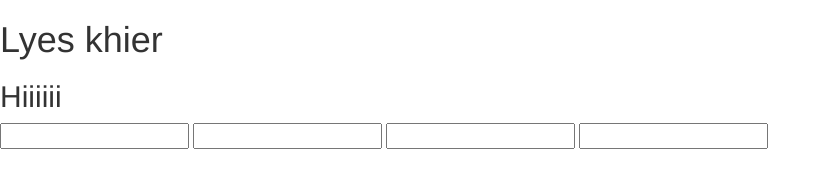
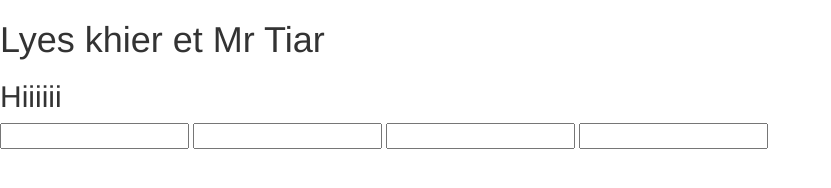
Before and after one commit to khierlyes/khierlyes.github.io, a website: page lyes.html in a window 1280 px wide. Shown: the whole page, without its empty margins (0-831 px from the left). Drawn offline with nearby package versions, Linux system fonts and the light colour scheme; no server answers.

Commit message:
modif tiar

```diff
--- a/lyes.html
+++ b/lyes.html
@@ -12,7 +12,7 @@
 
 <body>
 
-<h1>    Lyes khier</h1>
+<h1>    Lyes khier et Mr Tiar</h1>
 <h2 id = "result">    Lyes khier</h2>
 <input  id= "Email"></input>
 <input  id= "Nom"></input>
```
